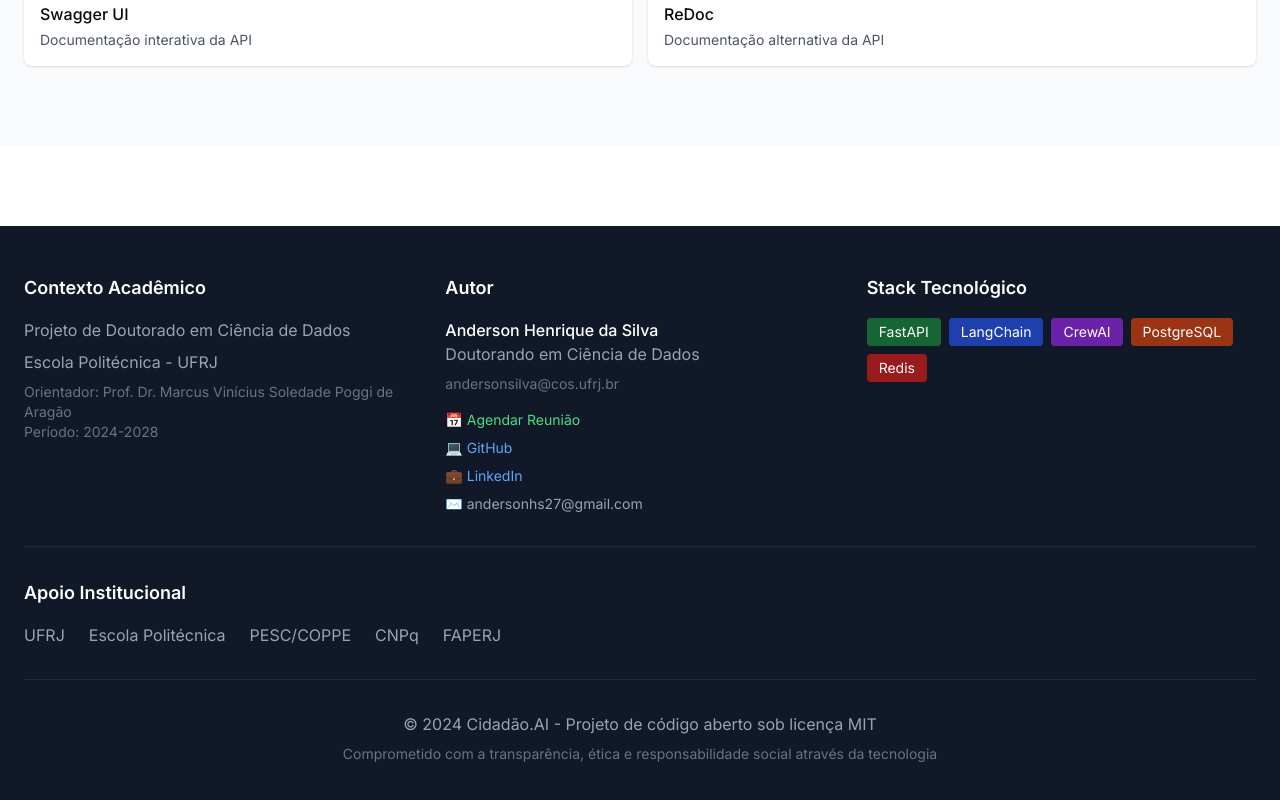
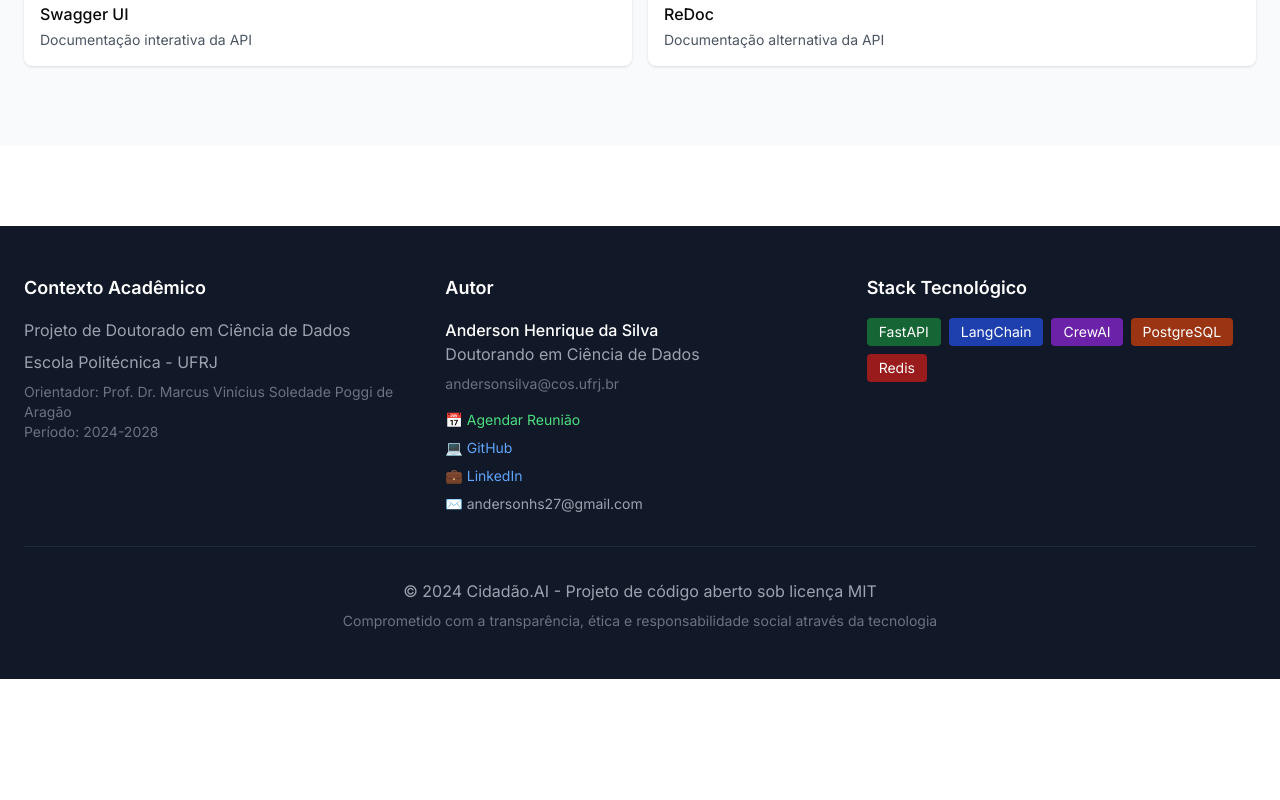
Before and after one commit to anderson-ufrj/cidadao.ai-hub, a Next.js app: page /pt in a window 1280 px wide. Shown: the part 2610-3410 px from the top of the page. After the commit the page ends 3289 px from the top, so only its background shows below. Built offline with nearby package versions, Linux system fonts and the light colour scheme.

Commit message:
fix: remove institutional support section from footer

```diff
--- a/app/pt/page.tsx
+++ b/app/pt/page.tsx
@@ -224,18 +224,6 @@ export default function PTPage() {
             </div>
           </div>
 
-          {/* Apoio Institucional */}
-          <div className="mt-8 pt-8 border-t border-gray-800">
-            <h3 className="text-lg font-semibold mb-4">Apoio Institucional</h3>
-            <div className="flex flex-wrap gap-6 items-center">
-              <span className="text-gray-400">UFRJ</span>
-              <span className="text-gray-400">Escola Politécnica</span>
-              <span className="text-gray-400">PESC/COPPE</span>
-              <span className="text-gray-400">CNPq</span>
-              <span className="text-gray-400">FAPERJ</span>
-            </div>
-          </div>
-
           {/* Copyright */}
           <div className="mt-8 pt-8 border-t border-gray-800 text-center">
             <p className="text-gray-400">© 2024 Cidadão.AI - Projeto de código aberto sob licença MIT</p>
```
